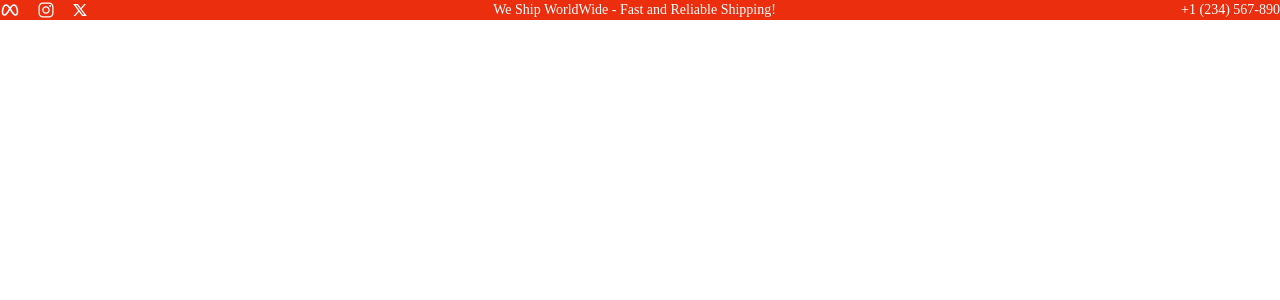
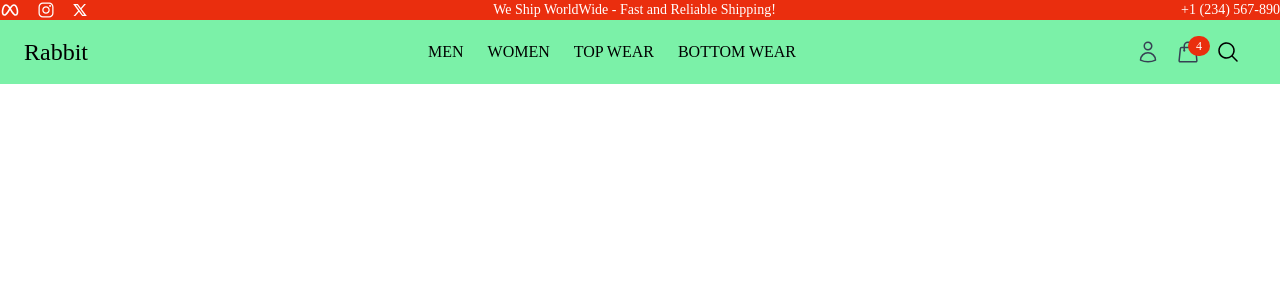
Before and after one commit to alirezanoshad/MERN-E-commerce-Web-App, a React app in the folder frontend/: page / in a window 1280 px wide. Shown: the top 300 px of the page. Built offline with nearby package versions, Linux system fonts and the light colour scheme; the HTML template or start-up script is replaced by a standard one.

Commit message:
Add Navbar and SearchBar components to header
Introduced new Navbar and SearchBar components for improved navigation and search functionality. Updated Header to include the Navbar, enhancing the layout and user experience.

```diff
--- a/frontend/src/components/Common/Header.jsx
+++ b/frontend/src/components/Common/Header.jsx
@@ -1,13 +1,15 @@
 import React from "react";
 import { Topbar } from "../Layout/Topbar";
+import { Navbar } from "./Navbar";
 
 export const Header = () => {
   return (
-    <div>
+    <header>
       {/* Topbar */}
       <Topbar />
       {/* Navbar */}
+      <Navbar />
       {/* Cart Drawer */}
-    </div>
+    </header>
   );
 };
--- /dev/null
+++ b/frontend/src/components/Common/Navbar.jsx
@@ -0,0 +1,69 @@
+import React from "react";
+import { Link } from "react-router-dom";
+import {
+  HiOutlineUser,
+  HiOutlineShoppingBag,
+  HiBars3BottomRight,
+} from "react-icons/hi2";
+import { SearchBar } from "./SearchBar";
+
+export const Navbar = () => {
+  return (
+    <nav className="container mx-auto flex items-center justify-between py-4 px-6 bg-green-300">
+      {/* leftsSide-logo */}
+      <div>
+        <Link to="/" className="text-2xl fonr-medium">
+          Rabbit
+        </Link>
+      </div>
+      {/* CenterSide - Navigation Links */}
+      <div className="hidden md:flex space-x-6">
+        <Link
+          to="#"
+          className="tetxt-gray-700 hover:text-black text size-sm font-medium uppercase"
+        >
+          men
+        </Link>
+        <Link
+          to="#"
+          className="tetxt-gray-700 hover:text-black text size-sm font-medium uppercase"
+        >
+          women
+        </Link>
+        <Link
+          to="#"
+          className="tetxt-gray-700 hover:text-black text size-sm font-medium uppercase"
+        >
+          Top Wear
+        </Link>
+        <Link
+          to="#"
+          className="tetxt-gray-700 hover:text-black text size-sm font-medium uppercase"
+        >
+          Bottom Wear
+        </Link>
+      </div>
+      {/* RightSide - Icons */}
+      <div className="flex items-center space-x-4">
+        <Link to="/profile" className="hover:text-black">
+          <HiOutlineUser className="h-6 w-6 text-gray-700" />
+        </Link>
+        <button className="relative hover:text-black">
+          <HiOutlineShoppingBag className="h-6 w-6 text-gray-700" />
+          {/* span to show items count in cart */}
+          <span className="absolute -top-1 bg-rabbit-red text-white text-xs rounded-full px-2 py-0.5">
+            4
+          </span>
+        </button>
+        {/* Search Icon */}
+        <div className="overflow-hidden">
+          <SearchBar />
+        </div>
+        {/* Humbuger Icon - only for mobile devices */}
+        <button className="md:hidden">
+          <HiBars3BottomRight className="h-6 w-6 text-gray-700" />
+        </button>
+      </div>
+    </nav>
+  );
+};
--- /dev/null
+++ b/frontend/src/components/Common/SearchBar.jsx
@@ -0,0 +1,70 @@
+import React from "react";
+import { useState } from "react";
+// importing searchBar icon
+import { HiMagnifyingGlass } from "react-icons/hi2";
+// importing closingSearchBar Icon
+import { HiMiniXMark } from "react-icons/hi2";
+
+export const SearchBar = () => {
+  // for the search term
+  const [searchTerm, setSearchTerm] = useState("");
+  // to open and close the searchBar form (set the default value to false in order to be closed by default)
+  const [isOpen, setIsOpen] = useState(false);
+
+  function handleSraechToggle() {
+    setIsOpen(!isOpen);
+  }
+  function handleSearch(e) {
+    // a js method that stops the default action from happening
+    e.preventDefault();
+    console.log("Search Term:", searchTerm);
+    // to close the form(after searching)
+    setIsOpen(false);
+  }
+
+  return (
+    <div
+      className={`flex items-center justify-center w-full transition-all duration-300 ${
+        isOpen ? "absolute top-0 left-0 w-full bg-white h-24 z-50" : "w-auto"
+      }`}
+    >
+      {/* if only isOpen variaable is set to true, show the SearchForm, otherwise only show SearchIcon */}
+      {isOpen ? (
+        <form
+          onSubmit={(e) => handleSearch(e)}
+          className="relative flex item-center justify-center w-full"
+        >
+          <div className="relative w-1/2">
+            <input
+              type="text"
+              placeholder="Search"
+              value={searchTerm}
+              onChange={(e) => setSearchTerm(e.target.value)}
+              className="bg-gray-100 px-4 py-2 pl-2 pr-12 rounded-lg focus:outline-none w-full placehold:tex-gray-700"
+            />
+            {/* searchIcon while form is open - note: we MUST add type="submit" to our btn to work out*/}
+            <button
+              type="submit"
+              className="absolute right-2 top-1/2 transform -translate-y-1/2 text-gray-600 hover:text-gray-800"
+            >
+              <HiMagnifyingGlass className="h-6 w-6" />
+            </button>
+          </div>
+          {/* closingSearchIcon - note: we MUST add type="button" to our btn to work out*/}
+          <button
+            type="button"
+            className="absolute right-24 top-1/2 transform -translate-y-1/2 text-gray-600 hover:text-gray-800"
+            onClick={() => handleSraechToggle()}
+          >
+            <HiMiniXMark className="h-6 w-6" />
+          </button>
+        </form>
+      ) : (
+        // searchIcon while form is open
+        <button onClick={() => handleSraechToggle()}>
+          <HiMagnifyingGlass className="h-6 w-6" />
+        </button>
+      )}
+    </div>
+  );
+};
```
